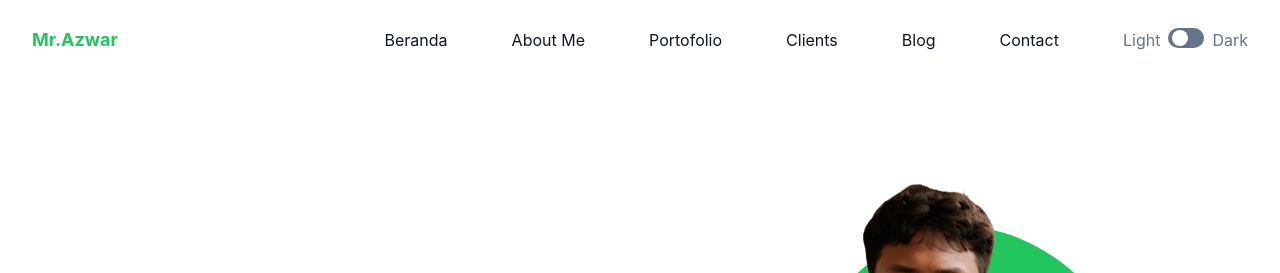
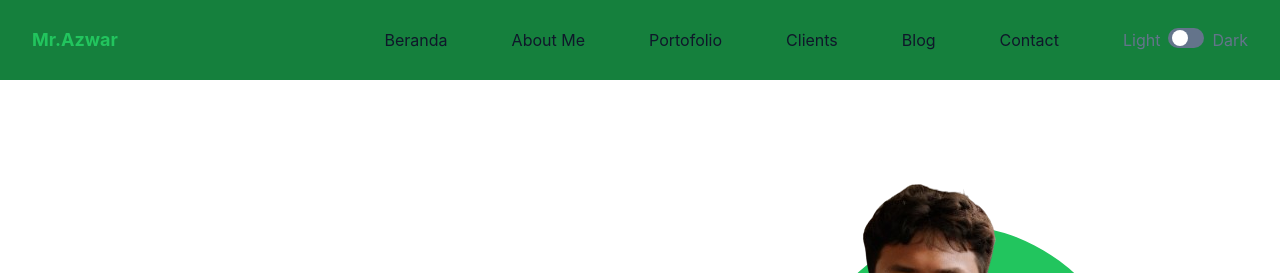
Before and after one commit to Azwar-Dns/MrAzwar.github.io, a website: page index.html in a window 1280 px wide. Shown: the top 273 px of the page. Drawn offline with Linux system fonts and the light colour scheme.

Commit message:
first commit

```diff
--- a/index.html
+++ b/index.html
@@ -16,7 +16,7 @@
 </head>
 
 <body>
-    <header class="bg-transparent absolute top-0 left-0 w-full flex items-center z-10">
+    <header class="bg-green-700 absolute top-0 left-0 w-full flex items-center z-10">
         <div class="container">
             <div class="flex items-center justify-between relative">
                 <div class="px-4">
```
Also changed, not shown: dist/css/final.css.
